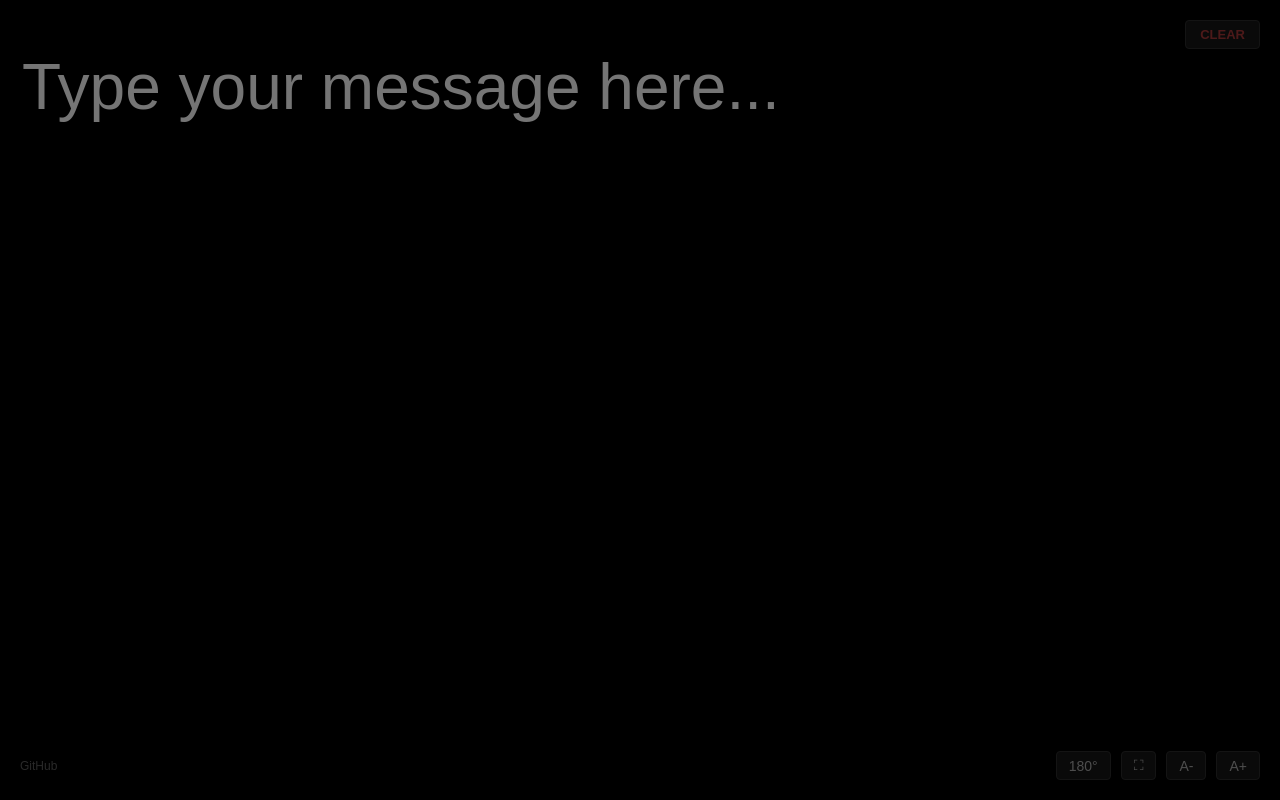
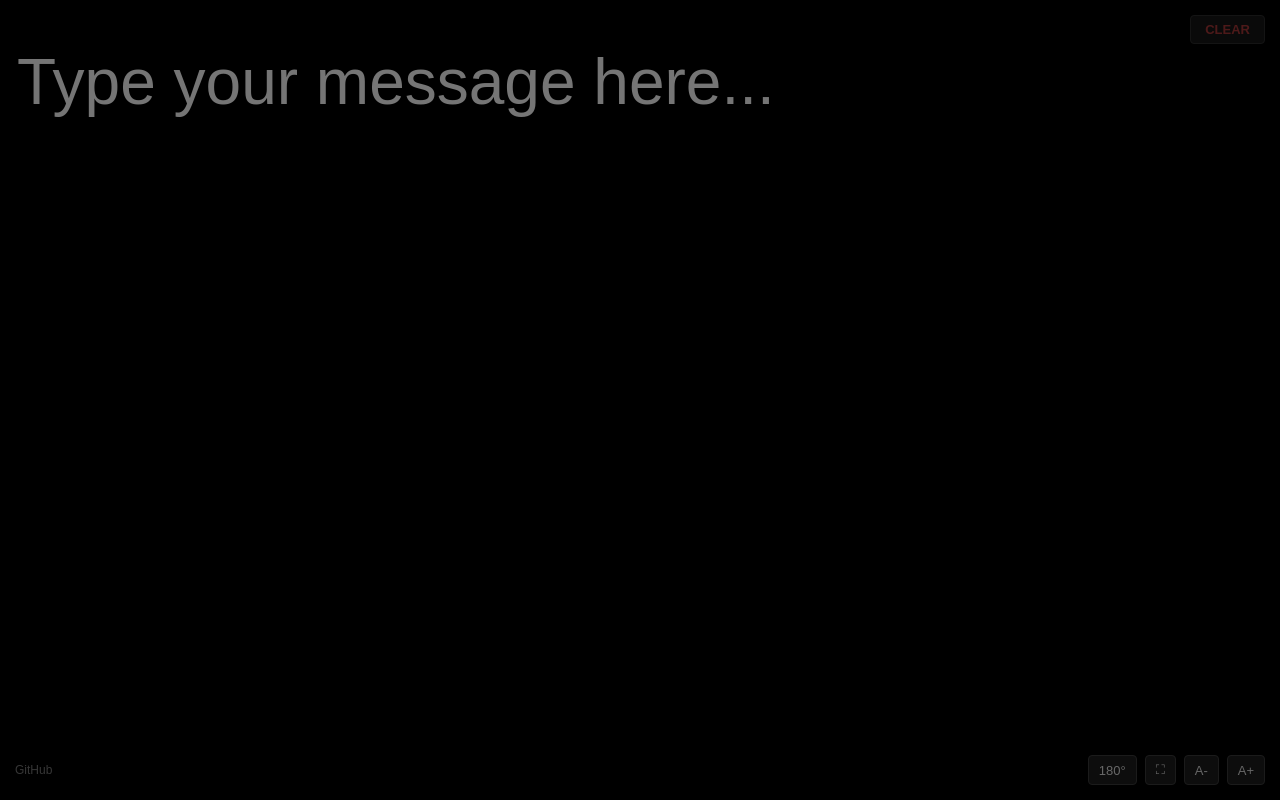
Before and after one commit to Kanrog/ScriptScreen, a plain HTML site: page index.html in a window 1280 px wide. Drawn offline with Linux system fonts and the light colour scheme.

Commit message:
Update index.html

```diff
--- a/index.html
+++ b/index.html
@@ -11,8 +11,8 @@
             background-color: #000;
             color: #fff;
             margin: 0;
-            padding: 20px;
-            height: 100vh;
+            padding: 15px;
+            height: 100dvh; /* Uses dynamic viewport height for mobile browsers */
             display: flex;
             flex-direction: column;
             box-sizing: border-box;
@@ -21,8 +21,8 @@
         }
         #clear-btn {
             position: absolute;
-            top: 20px;
-            right: 20px;
+            top: 15px;
+            right: 15px;
             background: #222;
             color: #ff5555;
             border: 1px solid #444;
@@ -62,7 +62,8 @@
             justify-content: space-between;
             align-items: center;
             padding-top: 10px;
-            opacity: 0.3;
+            flex-shrink: 0; /* Prevents mobile browsers from collapsing the footer */
+            opacity: 0.4;
             transition: opacity 0.3s;
         }
         #footer:hover {
@@ -80,14 +81,14 @@
         }
         #controls {
             display: flex;
-            gap: 10px;
+            gap: 8px;
         }
         .control-btn {
             background: #222;
             color: #fff;
             border: 1px solid #444;
-            padding: 5px 12px;
-            font-size: 14px;
+            padding: 6px 10px;
+            font-size: 13px;
             cursor: pointer;
             border-radius: 4px;
         }
```
